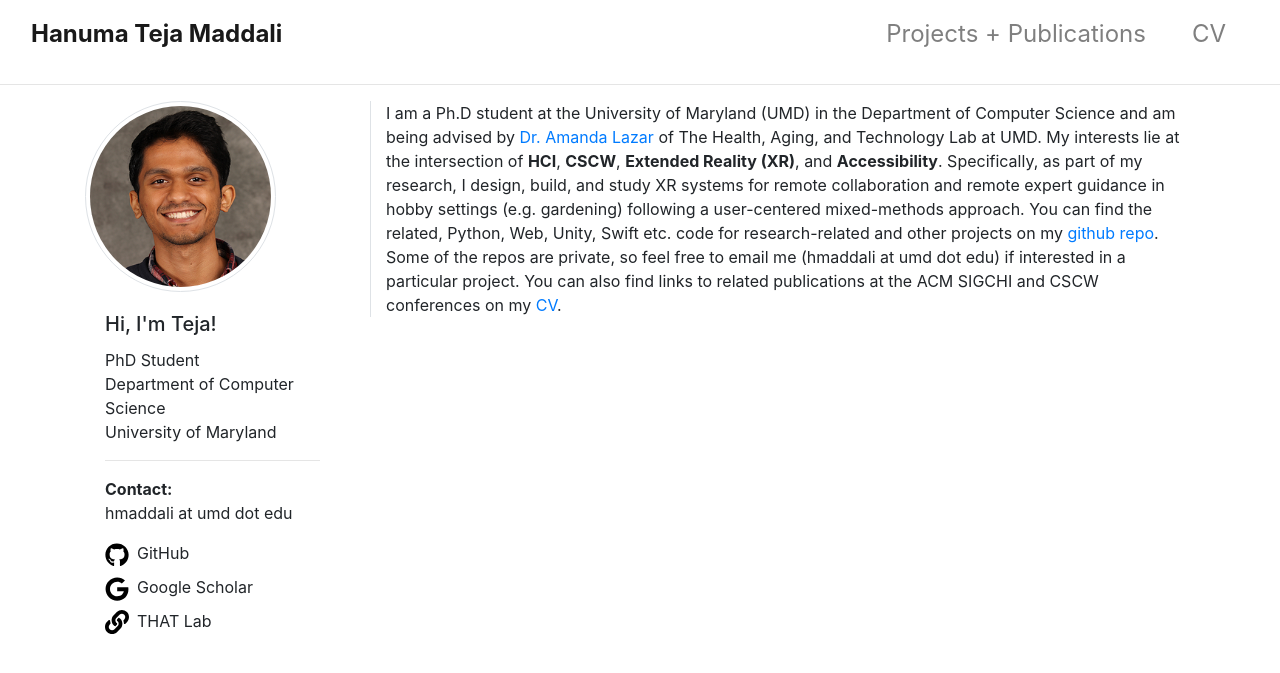
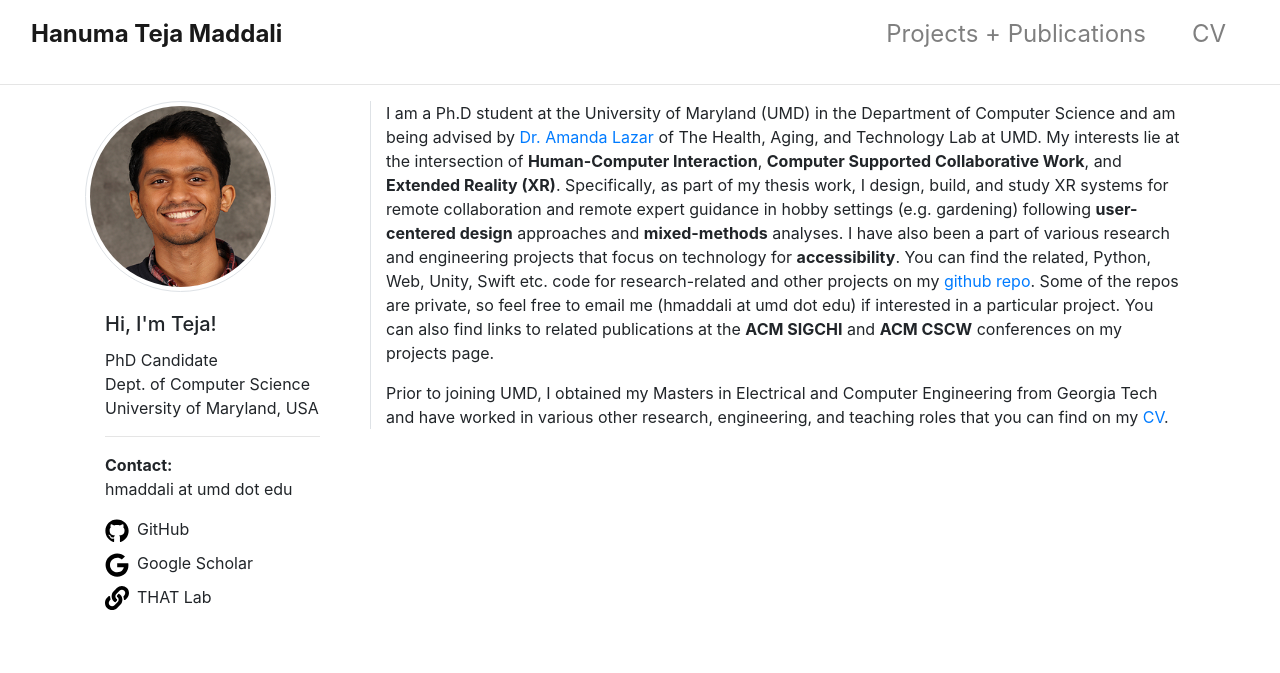
Before and after one commit to maddalihanumateja/maddalihanumateja.github.io, a Jekyll site: the page built from index.md, in a window 1280 px wide. Shown: the top 673 px of the page. Built offline with Jekyll 4.4.1, drawn with Linux system fonts in a browser that asks for light colours.

Commit message:
Changes to layout and descriptions

```diff
--- a/_includes/sidebar.html
+++ b/_includes/sidebar.html
@@ -3,9 +3,9 @@
   <div class="card-body">
     <h5 class="card-title">Hi, I'm Teja!</h5>
     <p class="card-text">
-      PhD Student<br/>
-      Department of Computer Science<br/>
-      University of Maryland<br/>
+      PhD Candidate<br/>
+      Dept. of Computer Science<br/>
+      University of Maryland, USA<br/>
     </p>
     <hr/>
     <p class="card-text">
--- a/index.md
+++ b/index.md
@@ -2,4 +2,6 @@
 layout: default
 title: Home
 ---
-I am a Ph.D student at the University of Maryland (UMD) in the Department of Computer Science and am being advised by [Dr. Amanda Lazar](https://amandalazar.net/index.html) of The Health, Aging, and Technology Lab at UMD. My interests lie at the intersection of **HCI**, **CSCW**, **Extended Reality (XR)**, and **Accessibility**. Specifically, as part of my research, I design, build, and study XR systems for remote collaboration and remote expert guidance in hobby settings (e.g. gardening) following a user-centered mixed-methods approach. You can find the related, Python, Web, Unity, Swift etc. code for research-related and other projects on my [github repo](https://github.com/maddalihanumateja). Some of the repos are private, so feel free to email me (hmaddali at umd dot edu) if interested in a particular project. You can also find links to related publications at the ACM SIGCHI and CSCW conferences on my [CV](https://docs.google.com/document/d/1wR2xFS3tNuiXKw5_-WMaJNH0I3x8Bl4CRBp6c6IyIdU/edit).
+I am a Ph.D student at the University of Maryland (UMD) in the Department of Computer Science and am being advised by [Dr. Amanda Lazar](https://amandalazar.net/index.html) of The Health, Aging, and Technology Lab at UMD. My interests lie at the intersection of **Human-Computer Interaction**, **Computer Supported Collaborative Work**, and **Extended Reality (XR)**. Specifically, as part of my thesis work, I design, build, and study XR systems for remote collaboration and remote expert guidance in hobby settings (e.g. gardening) following **user-centered design** approaches and **mixed-methods** analyses. I have also been a part of various research and engineering projects that focus on technology for **accessibility**. You can find the related, Python, Web, Unity, Swift etc. code for research-related and other projects on my [github repo](https://github.com/maddalihanumateja). Some of the repos are private, so feel free to email me (hmaddali at umd dot edu) if interested in a particular project. You can also find links to related publications at the **ACM SIGCHI** and **ACM CSCW** conferences on my projects page.
+
+Prior to joining UMD, I obtained my Masters in Electrical and Computer Engineering from Georgia Tech and have worked in various other research, engineering, and teaching roles that you can find on my [CV](https://docs.google.com/document/d/1wR2xFS3tNuiXKw5_-WMaJNH0I3x8Bl4CRBp6c6IyIdU/edit).
--- a/projects.html
+++ b/projects.html
@@ -20,7 +20,7 @@ title: Projects
         <br/>
         <b>Code Repos</b>:
         {% for repo in project.repos %}
-          {{repo.name}} {% if repo.type == "public" %}<a href="{{repo.url}}"><img class="mr-2" width="24" height="24" src="\assets\images\icons\link.svg"></a>{% elsif repo.type == "private" %}<img class="mr-2" width="24" height="24" src="\assets\images\icons\link.svg">(private repo, <a href="mailto:hmaddali@umd.edu">email</a> to request access){% endif %},
+          {{repo.name}} {% if repo.type == "public" %}<a href="{{repo.url}}"><img class="mr-2" width="24" height="24" src="\assets\images\icons\link.svg"></a>{% elsif repo.type == "private" %}<img class="mr-2" width="24" height="24" src="\assets\images\icons\link.svg">(private, <a href="mailto:hmaddali@umd.edu">email</a> to request access){% endif %},
         {% endfor %}
         <br/>
 
@@ -62,7 +62,7 @@ title: Projects
         {% if project.repos %}
         <b>Code Repos</b>:
         {% for repo in project.repos %}
-          {{repo.name}} {% if repo.type == "public" %}<a href="{{repo.url}}"><img class="mr-2" width="24" height="24" src="\assets\images\icons\link.svg"></a>{% elsif repo.type == "private" %}<img class="mr-2" width="24" height="24" src="\assets\images\icons\link.svg">(private repo, <a href="mailto:hmaddali@umd.edu">email</a> to request access){% endif %},
+          {{repo.name}} {% if repo.type == "public" %}<a href="{{repo.url}}"><img class="mr-2" width="24" height="24" src="\assets\images\icons\link.svg"></a>{% elsif repo.type == "private" %}<img class="mr-2" width="24" height="24" src="\assets\images\icons\link.svg">(private, <a href="mailto:hmaddali@umd.edu">email</a> to request access){% endif %},
         {% endfor %}
         <br/>
         {% endif %}
```
Also changed, not shown: 8 other files.
